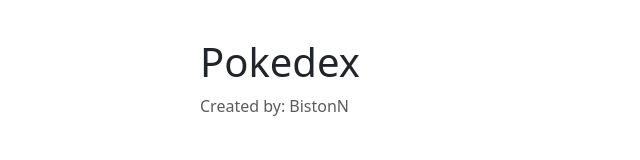
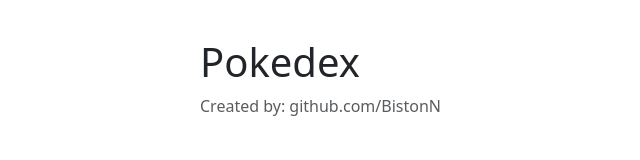
Before and after one commit to BistonN/pokeapi, a plain HTML site: page index.html in a window 1280 px wide. Shown: the whole page, without its empty margins (56-696 px from the left). Drawn offline with nearby package versions, Linux system fonts and the light colour scheme; no server answers.

Commit message:
Update index.html

```diff
--- a/index.html
+++ b/index.html
@@ -14,7 +14,7 @@
 <body>
     <div class="header">
         <h1 class="title">Pokedex</h1>
-        <p class="text-muted">Created by: BistonN</p>
+        <p class="text-muted">Created by: github.com/BistonN</p>
     </div>
 
     <div class="content">
```
